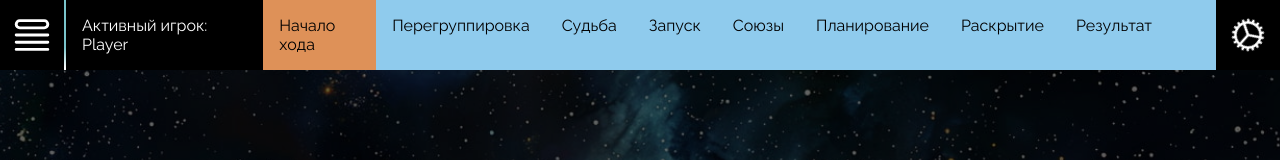
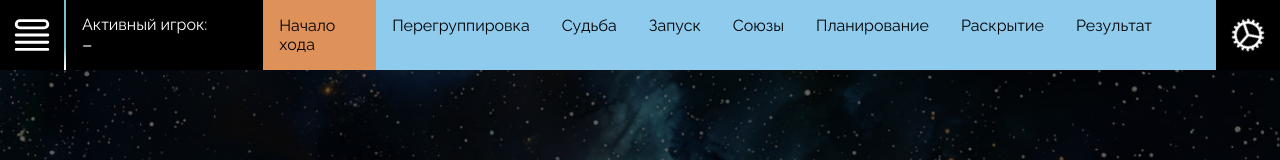
Before and after one commit to andrey-luzin/cosmic-encounter, a Next.js app: page / in a window 1280 px wide. Shown: the top 160 px of the page. Built offline with nearby package versions, Linux system fonts and the light colour scheme; a web font is replaced by a local one.

Commit message:
Store: init of active player

```diff
--- a/src/components/Modal/index.scss
+++ b/src/components/Modal/index.scss
@@ -33,6 +33,7 @@
     margin-bottom: 2rem;
     font-weight: 700;
     text-align: center;
+    word-wrap: break-word;
   }
 
   &__body {
--- a/src/components/Modals/NewGameModal/index.tsx
+++ b/src/components/Modals/NewGameModal/index.tsx
@@ -54,6 +54,25 @@ export const NewGameModal: FC<NewGameModalProps> = ({
   }, [onClose]);
 
   useEffect(() => {
+    const players = state.gameState.players;
+    if (players) {
+      const playersList = Object.values(players);
+      if (
+        playersList.every(player => player.race) &&
+        playersList.length === state.gameState.playersCounts
+      ) {
+        const playerNames = Object.keys(players);
+        dispatch({
+          type: ActionTypes.SET_GAME_STATE,
+          payload: {
+            activePlayer: playerNames[Math.floor(Math.random() * playerNames.length)],
+          },
+        });
+      }
+    }
+  }, [dispatch, state.gameState.players, state.gameState.playersCounts]);
+
+  useEffect(() => {
     setRaceSelectionModalIsVisible(false);
     if ('players' in state.gameState && state.gameState.players) {
       const playerWithoutRace = Object.entries(state.gameState.players).find(([_, value]) => {
@@ -88,6 +107,7 @@ export const NewGameModal: FC<NewGameModalProps> = ({
   // // eslint-disable-next-line react-hooks/exhaustive-deps
   // }, []);
 
+  // TODO: add destroying of modal
   // TODO: add reset modal
   // if (showAlert) {
   //   return(
--- a/src/components/Modals/SelectionRaceModal/index.tsx
+++ b/src/components/Modals/SelectionRaceModal/index.tsx
@@ -54,7 +54,7 @@ export const SelectionRaceModal: FC<SelectionRaceModalProps> = ({
               race: selectedRace,
               cards: getCards(8)
               // TODO: сформировать планетную систему
-            }
+            },
           },
         },
       });
--- a/src/components/RoundProgress/index.scss
+++ b/src/components/RoundProgress/index.scss
@@ -11,6 +11,12 @@
     flex-direction: column;
     justify-content: center;
     color: var(--color-deck-text);
+  }
+
+  &__player-name {
+    font-size: 1.15em;
+    text-overflow: ellipsis;
+    overflow: hidden;
   }
 
   &__steps-list {
--- a/src/components/RoundProgress/index.tsx
+++ b/src/components/RoundProgress/index.tsx
@@ -62,6 +62,7 @@ export const RoundProgress: FC<RoundProgressProps> = () => {
   const divRef = useRef<HTMLDivElement>(null);
   const [settingsIsVisible, setSettingsIsVisible] = useState<boolean>(false);
   const { state, dispatch } = useStore();
+  const { players, activePlayer } = state.gameState;
 
   useLayoutEffect(() => {
     const updateTopPanelHeight = () => {
@@ -102,12 +103,12 @@ export const RoundProgress: FC<RoundProgressProps> = () => {
           />
         </button>
       </span>
-      <div className="round-progress__current-player">
+      <div className="round-progress__current-player" title={activePlayer}>
         Активный игрок:
         <span
           className="round-progress__player-name"
-          style={{ color: 'var(--active-player-name)' }}
-        >Player</span>
+          style={{ color: players && activePlayer && players[activePlayer].color }}
+        >{activePlayer || '–'}</span>
       </div>
       <div className="round-progress__steps-list">
         {
```
